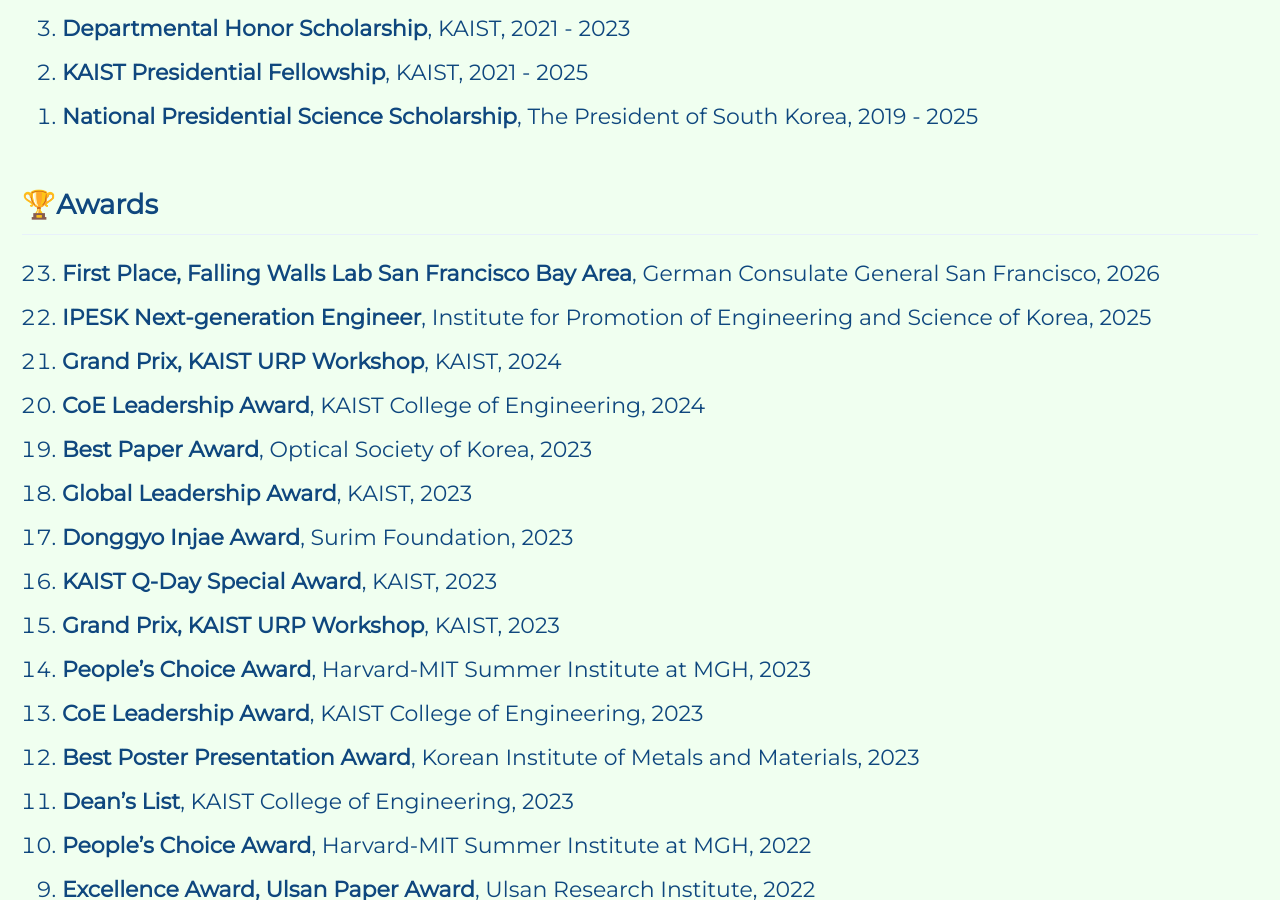
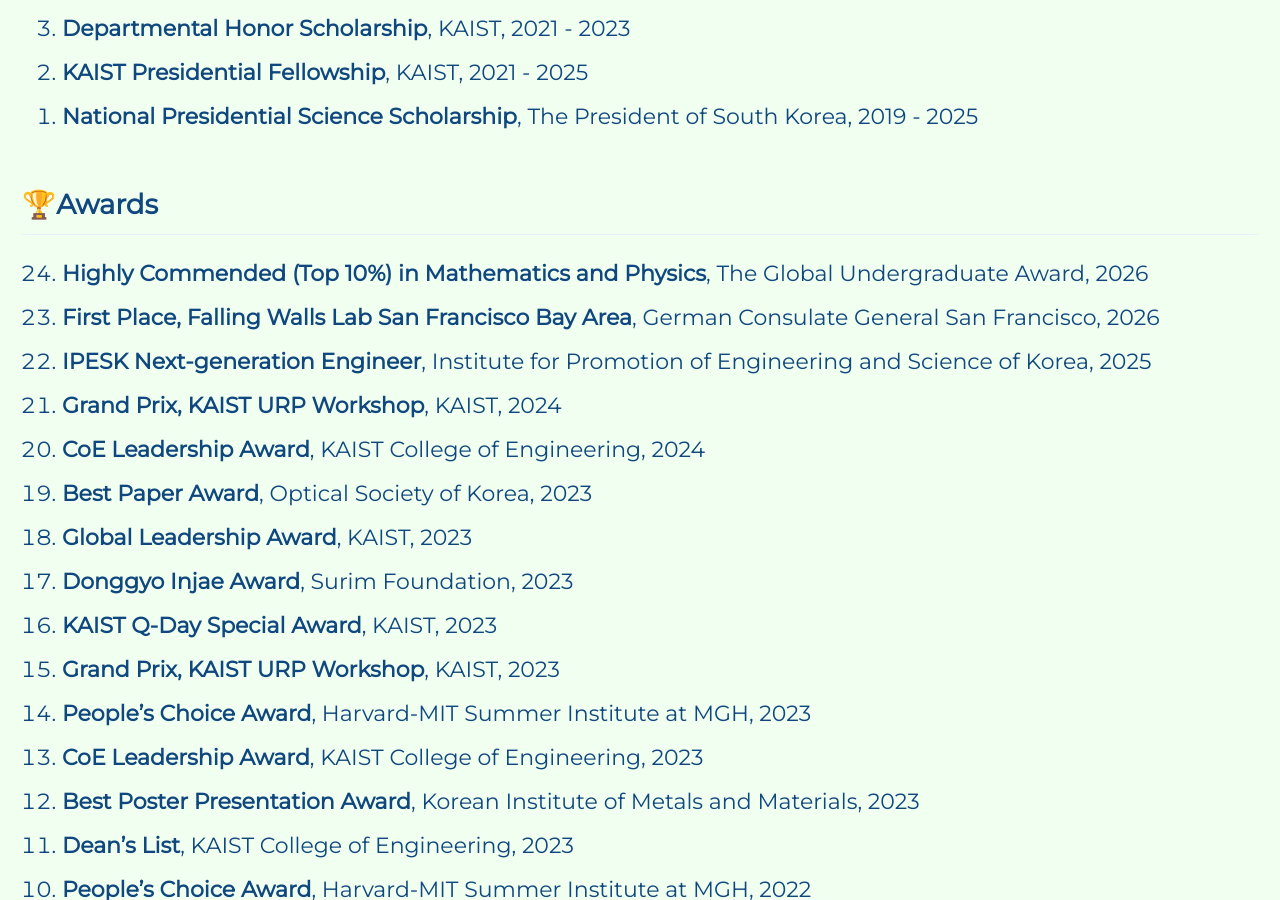
Before and after one commit to mj3259/mj3259.github.io, a Jekyll site: the page built from _pages/honorsandawards.md, in a window 1280 px wide and 900 px high, scrolled down 1410 px. Built offline with Jekyll 4.4.1, drawn with Linux system fonts in a browser that asks for light colours; cached includes are drawn as plain includes.

Commit message:
Update honorsandawards.md

```diff
--- a/_pages/honorsandawards.md
+++ b/_pages/honorsandawards.md
@@ -41,6 +41,7 @@
 
 
 ## 🏆Awards
+1. __Highly Commended (Top 10%) in Mathematics and Physics__, The Global Undergraduate Award, 2026
 1. __First Place, Falling Walls Lab San Francisco Bay Area__, German Consulate General San Francisco, 2026
 1. __IPESK Next-generation Engineer__, Institute for Promotion of Engineering and Science of Korea, 2025
 1. __Grand Prix, KAIST URP Workshop__, KAIST, 2024
```
